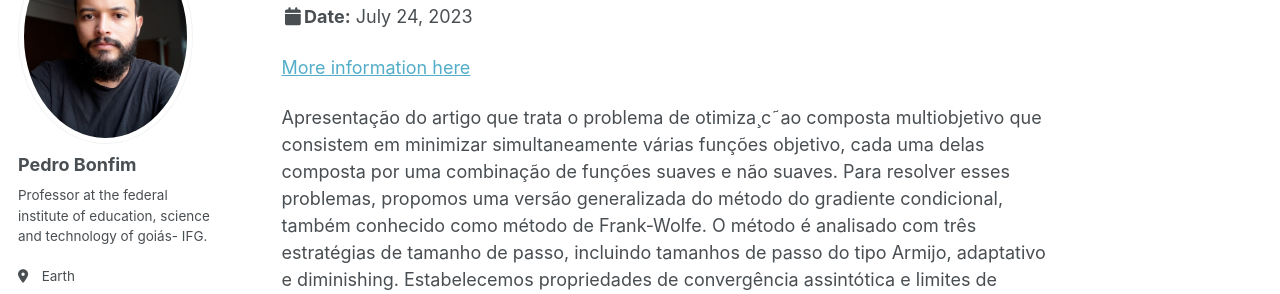
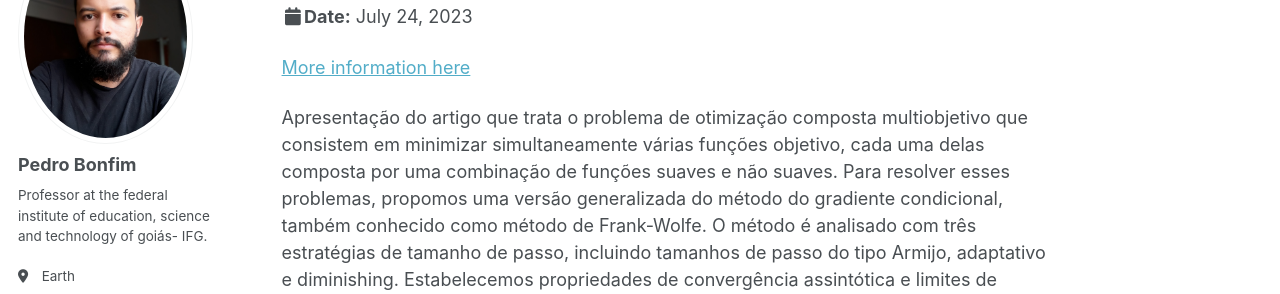
Before and after one commit to pedroassuncaofilho/pedroassuncaofilho.github.io, a Jekyll site: the page built from _talks/2012-03-01-talk-1.md, in a window 1280 px wide and 1205 px high. Shown: the part 170-464 px from the top of the window. Built offline with Jekyll 4.4.1, drawn with Linux system fonts in a browser that asks for light colours; some web fonts are replaced; some of the changed text lies outside the part shown.

Commit message:
Update 2012-03-01-talk-1.md

```diff
--- a/_talks/2012-03-01-talk-1.md
+++ b/_talks/2012-03-01-talk-1.md
@@ -10,7 +10,7 @@ location: "Rio de janeiro, RJ, BR"
 ---
 [More information here](https://impa.br/arquivo_base/eventos-do-impa/2023-2/34o-coloquio-brasileiro-de-matematica-cbm/sessoes-tematicas-2/otimizacao/)
 
-Apresentação do artigo que trata o problema de otimiza¸c˜ao composta multiobjetivo que consistem em minimizar simultaneamente
+Apresentação do artigo que trata o problema de otimização composta multiobjetivo que consistem em minimizar simultaneamente
 várias funções objetivo, cada uma delas composta por uma combinação de funções suaves e não suaves. Para resolver esses problemas, propomos uma versão generalizada do método do gradiente
 condicional, também conhecido como método de Frank-Wolfe. O
 método é analisado com três estratégias de tamanho de passo, incluindo tamanhos de passo do tipo Armijo, adaptativo e diminishing.
```
